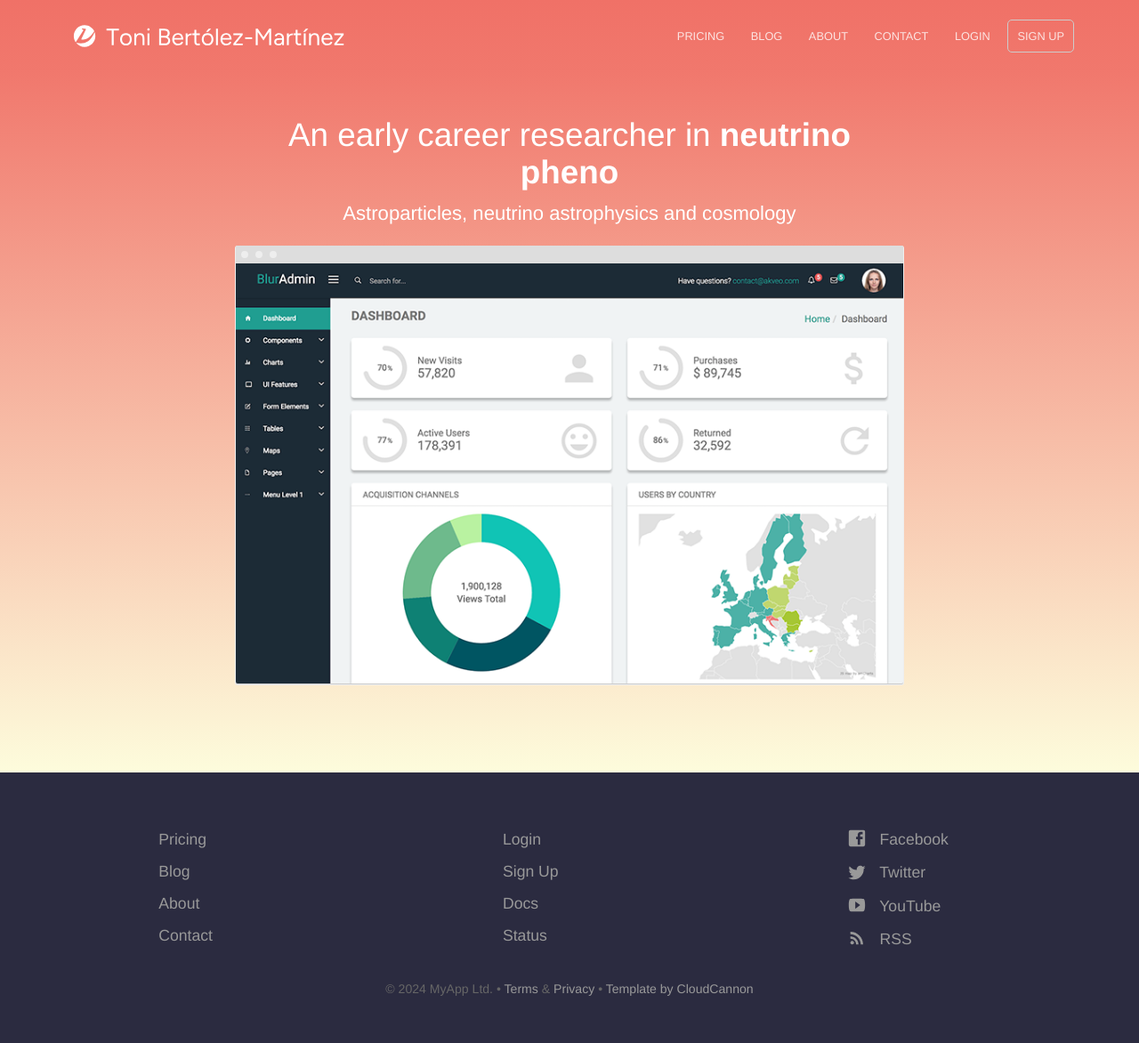
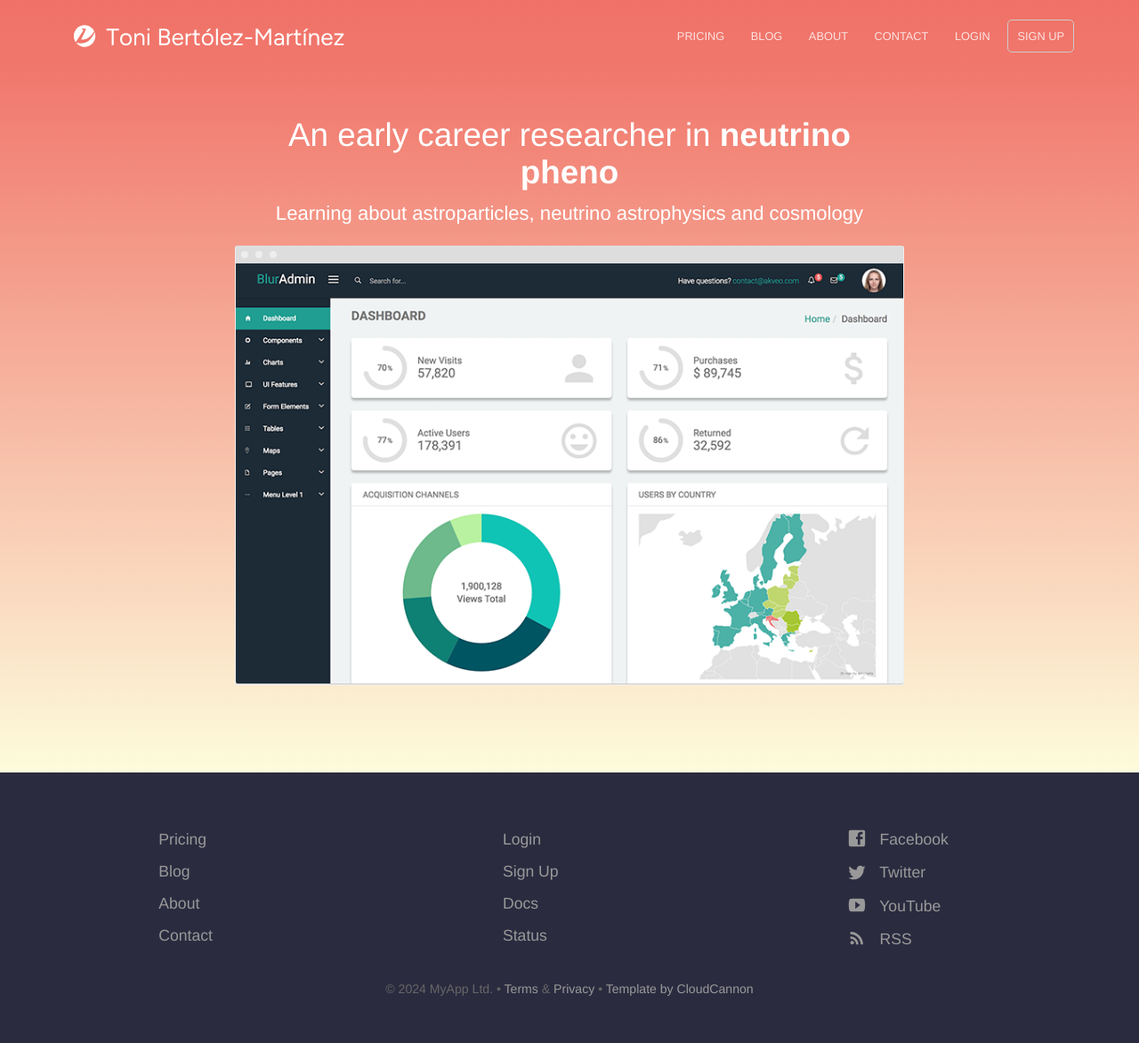
Before and after one commit to tbertolez/tbertolez.github.io, a Jekyll site: the page built from docs/contact-success.html, in a window 1280 px wide. Shown: the whole page at 89% size. Built offline with Jekyll 4.4.1, drawn with Linux system fonts in a browser that asks for light colours.

Commit message:
reverted index.html

```diff
--- a/docs/_layouts/default.html
+++ b/docs/_layouts/default.html
@@ -30,7 +30,7 @@
 		<section class="hero">
 			<div class="text-container">
 				<h1 class="editable">An early career researcher in <strong>neutrino pheno</strong></h1>
-				<p class="subtext editable">Astroparticles, neutrino astrophysics and cosmology</p>
+				<p class="subtext editable">Learning about astroparticles, neutrino astrophysics and cosmology</p>
 				<!-- <div class="cta button alt"><a href="{{ site.baseurl }}/contact/">Get Started Free</a></div> -->
 				<div>
 					<img src="{{ site.baseurl }}/images/dashboard.png" alt="Screenshot" class="screenshot editable" />
```
Also changed, not shown: docs/index.html (+4 -4 lines).
